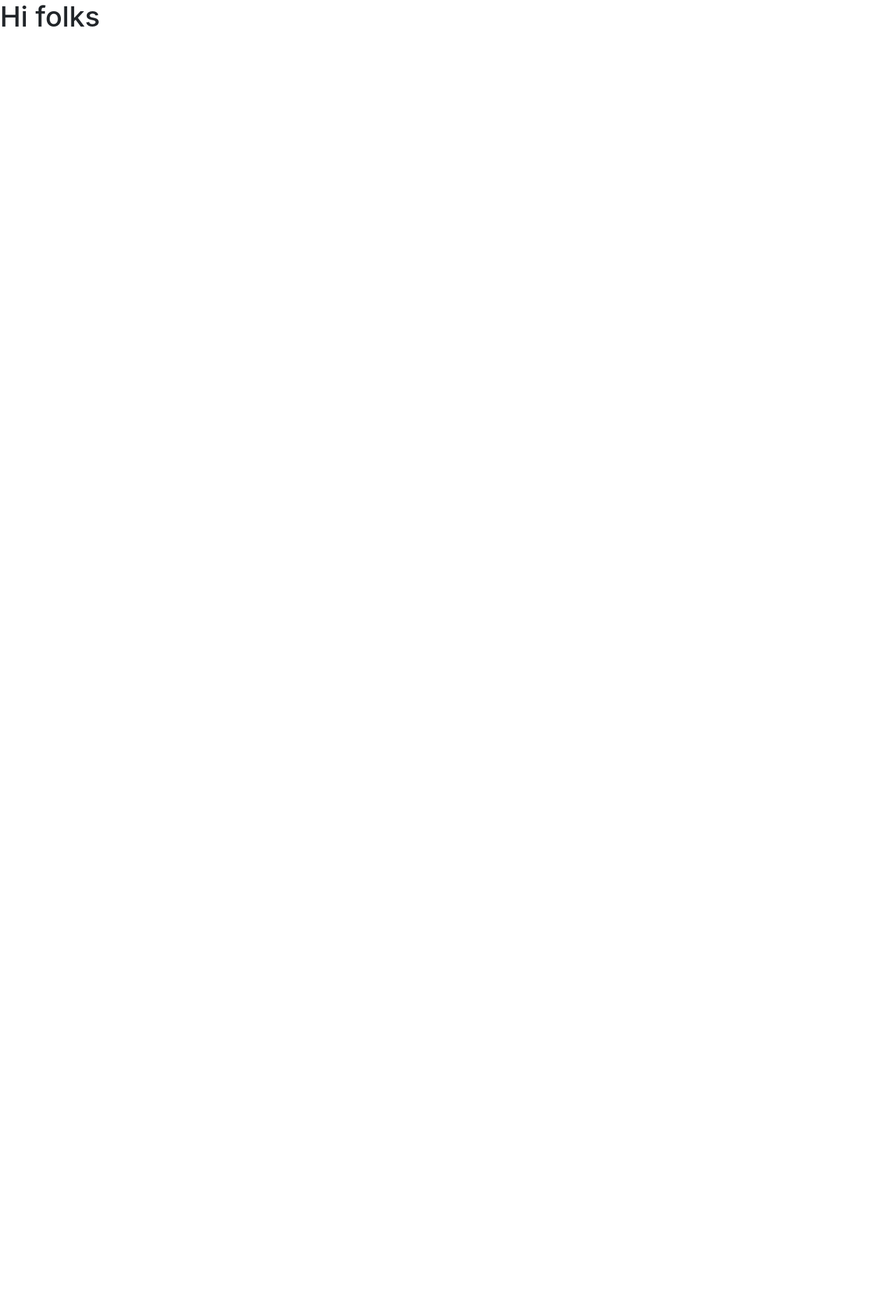
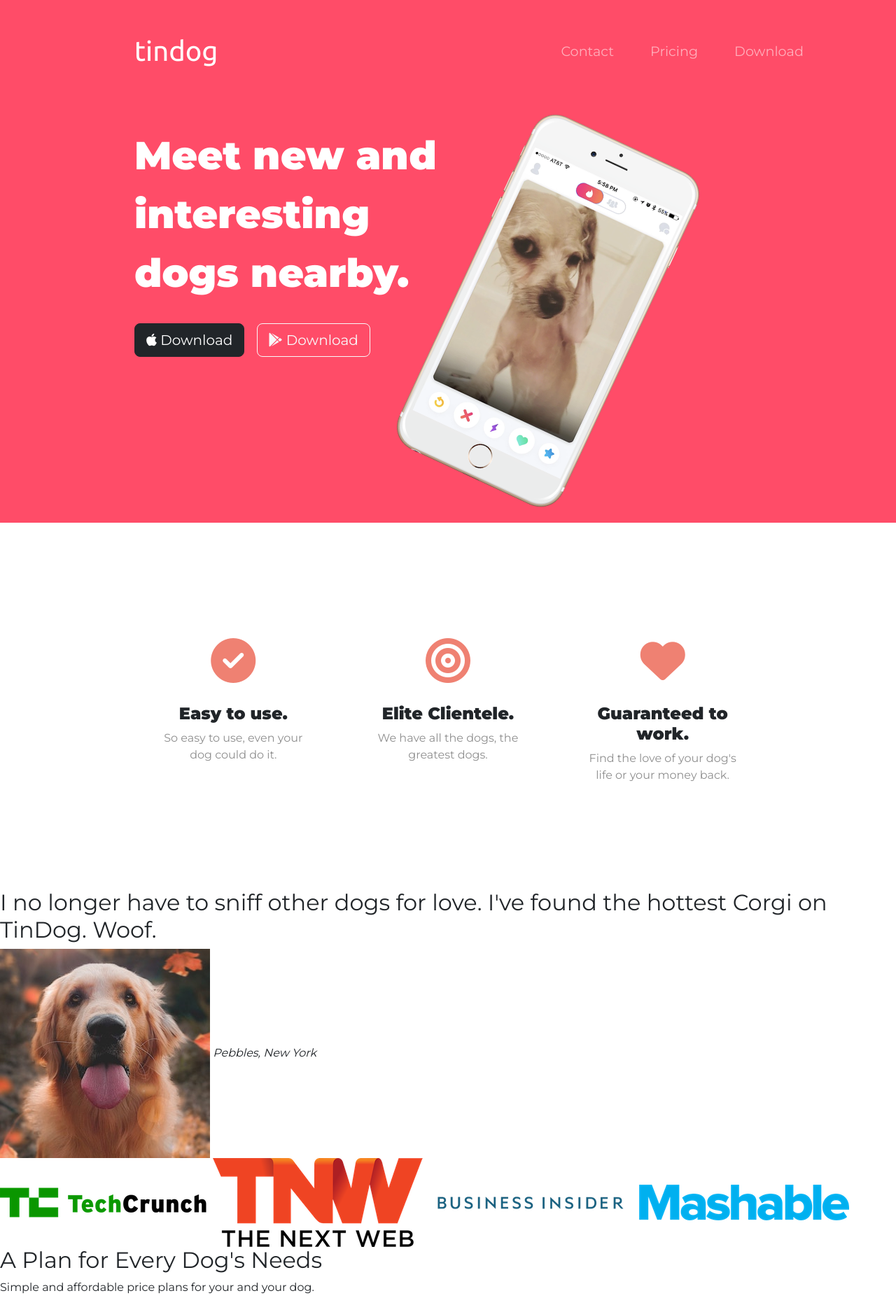
Before and after one commit to talitacgs/Python-100DaysofCode, a plain HTML site: page Day 58/index.html in a window 1280 px wide. Shown: the top 1855 px of the page at 70% size. Before the commit the page ends 800 px from the top, so only its background shows below. Drawn offline with nearby package versions, Linux system fonts and the light colour scheme.

Commit message:
update exercise 58

```diff
--- /dev/null
+++ b/Day 58/css/styles.css
@@ -0,0 +1,88 @@
+body{
+    font-family: "Montserrat";
+}
+
+h1 {
+    font-family: 'Montserrat', sans-serif;
+    font-size: 3.5rem;
+    line-height: 1.5;
+    font-weight: 900;
+}
+
+#title {
+    background-color: #ff4c68;
+    color: #fff;
+}
+
+.container-fluid{
+    padding: 3% 15%;
+}
+
+/* Navigation Bar */
+
+.navbar {
+    padding: 0 0 4.5rem;
+}
+
+.navbar-brand {
+    font-family: "Ubuntu";
+    font-size: 2.5rem;
+    font-weight: 500;
+}
+
+.nav-item{
+    padding: 0 18px;
+}
+
+.navbar-collapse {
+    padding: 0 0 0 50%;
+}
+
+.nav-link {
+    font-size: 1.2rem;
+    font-family: "Montserrat";
+    font-weight: 500;
+}
+
+/* Download Buttons */
+
+.download-button {
+    margin: 5% 3% 5% 0;
+}
+
+/* Title Image */
+
+.title-image {
+    width: 60%;
+    transform: rotate(25deg);
+}
+
+/* Feature Icons and Titles */
+
+.feature-title {
+    font-family: "Montserrat";
+    font-weight: bold;
+    font-size: 1.5rem;
+}
+
+.align-text-feature {
+    text-align: center;
+    padding: 7% 15%;
+}
+
+.feature{
+    padding:5%;
+}
+
+.feature-subtitle {
+    color: #8f8f8f;
+}
+
+.icon-features {
+    margin: 30px;
+    color: #ef8172;
+}
+
+.icon-features:hover {
+    color: #ff4c68;
+}
--- a/Day 58/index.html
+++ b/Day 58/index.html
@@ -1,13 +1,181 @@
 <!DOCTYPE html>
-<html lang="en">
+<html>
+
 <head>
-    <meta charset="UTF-8">
-    <title>Bootstrap installation</title>
-    <link rel="stylesheet" href="https://cdn.jsdelivr.net/npm/bootstrap@4.5.3/dist/css/bootstrap.min.css" integrity="sha384-TX8t27EcRE3e/ihU7zmQxVncDAy5uIKz4rEkgIXeMed4M0jlfIDPvg6uqKI2xXr2" crossorigin="anonymous">
+  <meta charset="utf-8">
+  <title>tinDog</title>
+
+<!-- Bootstrap Scripts-->
+  <script src="https://cdn.jsdelivr.net/npm/bootstrap@5.2.0/dist/js/bootstrap.bundle.min.js" integrity="sha384-A3rJD856KowSb7dwlZdYEkO39Gagi7vIsF0jrRAoQmDKKtQBHUuLZ9AsSv4jD4Xa" crossorigin="anonymous"></script>
+
+<!--  Css Stylesheets-->
+  <link href="https://cdn.jsdelivr.net/npm/bootstrap@5.2.0/dist/css/bootstrap.min.css" rel="stylesheet" integrity="sha384-gH2yIJqKdNHPEq0n4Mqa/HGKIhSkIHeL5AyhkYV8i59U5AR6csBvApHHNl/vI1Bx" crossorigin="anonymous">
+  <link rel="stylesheet" href="css/styles.css">
+
+<!-- Google fonts-->
+  <link rel="preconnect" href="https://fonts.googleapis.com">
+  <link rel="preconnect" href="https://fonts.gstatic.com" crossorigin>
+  <link href="https://fonts.googleapis.com/css2?family=Montserrat:wght@100;400;900&family=Ubuntu:wght@300;400;700&display=swap" rel="stylesheet">
+
+<!-- Awesome icons-->
+  <script src="https://kit.fontawesome.com/d7304022f6.js" crossorigin="anonymous"></script>
+
+
 </head>
+
 <body>
 
-    <h1> Hi folks</h1>
+  <section id="title">
+    <div class="container-fluid">
+
+    <!-- Nav Bar -->
+
+    <nav class="navbar navbar-expand-lg navbar-dark">
+        <a class="navbar-brand" href="">tindog</a>
+         <button class="navbar-toggler" type="button" data-toggle="collapse" data-target="#navbarSupportedContent" aria-controls="navbarSupportedContent" aria-expanded="false" aria-label="Toggle navigation">
+        <span class="navbar-toggler-icon"></span>
+      </button>
+      <div class="collapse navbar-collapse" id="navbarSupportedContent">
+        <ul class="navbar-nav ml-auto">
+            <li class="nav-item">
+                <a class="nav-link" href="">Contact</a>
+            </li>
+            <li class="nav-item">
+                <a class="nav-link" href="">Pricing</a>
+            </li>
+            <li class="nav-item">
+                <a class="nav-link" href="">Download</a>
+            </li>
+        </ul>
+     </div>
+    </nav>
+
+
+    <!-- Title -->
+    <div class="row">
+    <div class="col-lg-6">
+      <h1>Meet new and interesting dogs nearby.</h1>
+      <button type="button" class="btn btn-dark btn-lg download-button"><i class="fa-brands fa-apple"></i> Download</button>
+      <button type="button" class="btn btn-outline-light btn-lg download-button"><i class="fa-brands fa-google-play"></i> Download</button>
+    </div>
+
+    <div class="col-lg-6" >
+      <img class="title-image" src="images/iphone6.png" alt="iphone-mockup">
+    </div>
+    </div>
+    </div>
+  </section>
+
+
+  <!-- Features -->
+
+  <section id="features">
+
+    <div class="row align-text-feature">
+      <div class="col-lg-4 feature">
+    <i class="fa-solid fa-4x fa-circle-check icon-features"></i>
+    <h3 class="feature-title">Easy to use.</h3>
+    <p class="feature-subtitle">So easy to use, even your dog could do it.</p>
+      </div>
+
+      <div class="col-lg-4 feature">
+    <i class="fa-solid fa-4x fa-bullseye icon-features"></i>
+    <h3 class="feature-title"> Elite Clientele.</h3>
+    <p class="feature-subtitle">We have all the dogs, the greatest dogs.</p>
+      </div>
+
+      <div class="col-lg-4 feature">
+    <i class="fa-solid fa-4x fa-heart icon-features"></i>
+    <h3 class="feature-title">Guaranteed to work.</h3>
+    <p class="feature-subtitle">Find the love of your dog's life or your money back.</p>
+      </div>
+
+    </div>
+
+  </section>
+
+
+  <!-- Testimonials -->
+
+  <section id="testimonials">
+
+    <h2>I no longer have to sniff other dogs for love. I've found the hottest Corgi on TinDog. Woof.</h2>
+    <img src="images/dog-img.jpg" alt="dog-profile">
+    <em>Pebbles, New York</em>
+
+    <!-- <h2 class="testimonial-text">My dog used to be so lonely, but with TinDog's help, they've found the love of their life. I think.</h2>
+    <img class="testimonial-image" src="images/lady-img.jpg" alt="lady-profile">
+    <em>Beverly, Illinois</em> -->
+
+  </section>
+
+
+  <!-- Press -->
+
+  <section id="press">
+    <img src="images/techcrunch.png" alt="tc-logo">
+    <img src="images/tnw.png" alt="tnw-logo">
+    <img src="images/bizinsider.png" alt="biz-insider-logo">
+    <img src="images/mashable.png" alt="mashable-logo">
+
+  </section>
+
+
+  <!-- Pricing -->
+
+  <section id="pricing">
+
+    <h2>A Plan for Every Dog's Needs</h2>
+    <p>Simple and affordable price plans for your and your dog.</p>
+
+
+    <h3>Chihuahua</h3>
+    <h2>Free</h2>
+    <p>5 Matches Per Day</p>
+    <p>10 Messages Per Day</p>
+    <p>Unlimited App Usage</p>
+    <button type="button">Sign Up</button>
+
+
+    <h3>Labrador</h3>
+    <h2>$49 / mo</h2>
+    <p>Unlimited Matches</p>
+    <p>Unlimited Messages</p>
+    <p>Unlimited App Usage</p>
+    <button type="button">Sign Up</button>
+
+
+    <h3>Mastiff</h3>
+    <h2>$99 / mo</h2>
+    <p>Pirority Listing</p>
+    <p>Unlimited Matches</p>
+    <p>Unlimited Messages</p>
+    <p>Unlimited App Usage</p>
+    <button type="button">Sign Up</button>
+
+  </section>
+
+
+  <!-- Call to Action -->
+
+  <section id="cta">
+
+    <h3>Find the True Love of Your Dog's Life Today.</h3>
+    <button type="button">Download</button>
+    <button type="button">Download</button>
+
+  </section>
+
+
+  <!-- Footer -->
+
+  <footer id="footer">
+
+    <p>© Copyright TinDog</p>
+
+  </footer>
+
 
 </body>
+
 </html>
```
Also changed, not shown: Day 58/images/TechCrunch.png (added), Day 58/images/bizinsider.png (added), Day 58/images/dog-img.jpg (added), Day 58/images/iphone6.png (added), Day 58/images/lady-img.jpg (added), Day 58/images/mashable.png (added), Day 58/images/tnw.png (added), 2 other files.
